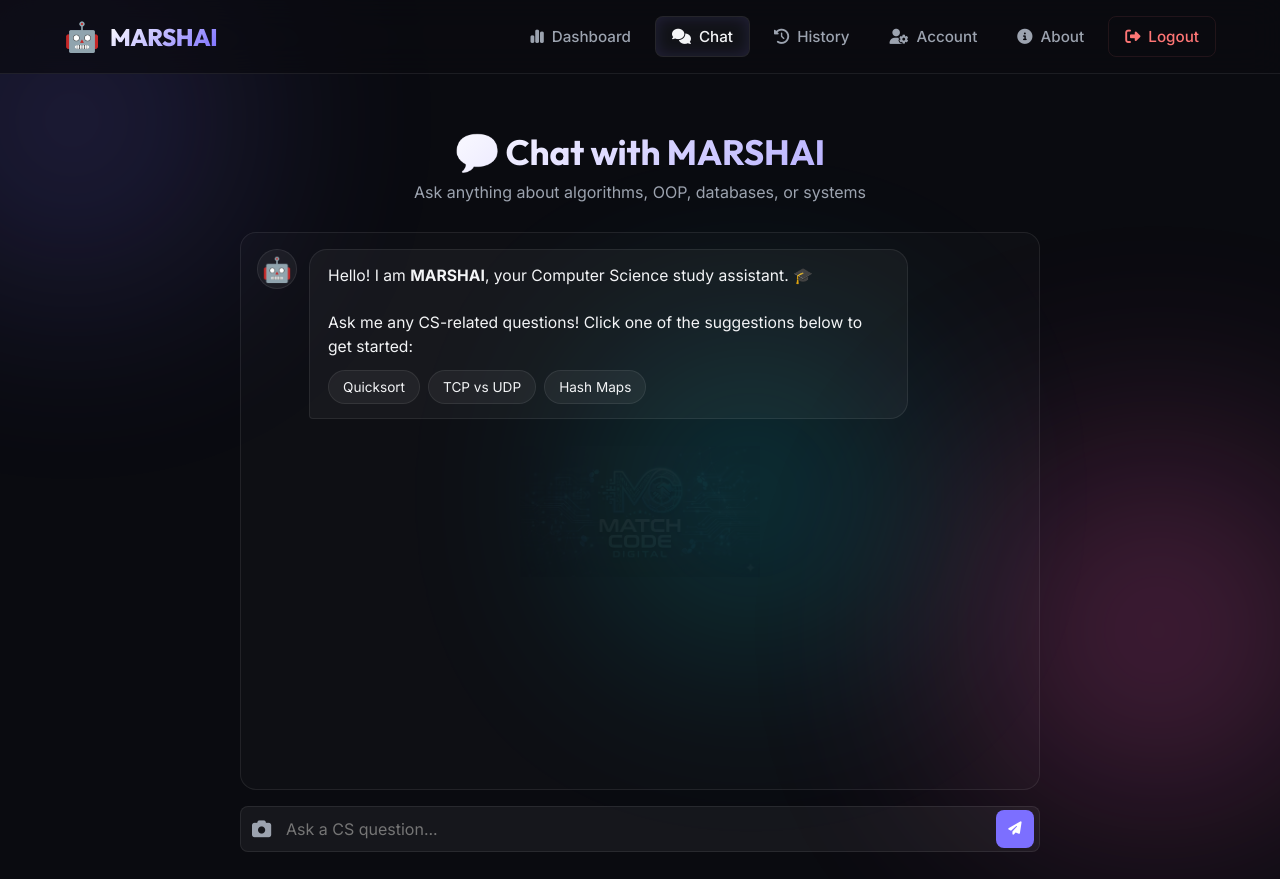
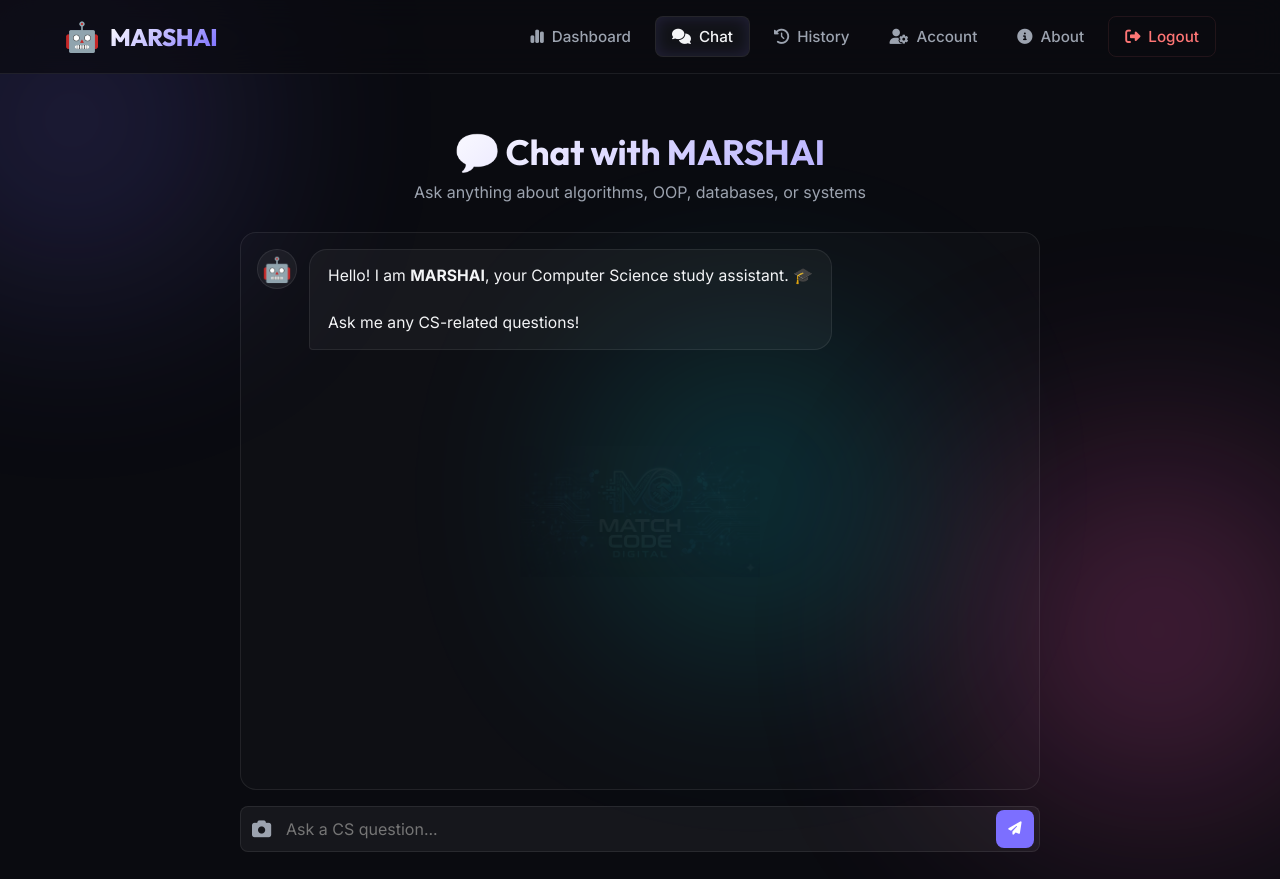
Before and after one commit to Pradeep262009/marshai, a Flask app: page /chat in a window 1280 px wide. Shown: the top 879 px of the page. Run offline with Flask 3, Linux system fonts and the light colour scheme; the visitor is signed in with stand-in values (Sample User, id 1); some libraries are stand-ins or nearby versions.

Commit message:
Delete default CS suggestions in greeting

```diff
--- a/templates/chat.html
+++ b/templates/chat.html
@@ -15,12 +15,7 @@
       <span>🤖</span>
       <div class="bubble">
         Hello! I am <strong>MARSHAI</strong>, your Computer Science study assistant. 🎓<br><br>
-        Ask me any CS-related questions! Click one of the suggestions below to get started:<br>
-        <div class="suggestion-buttons">
-          <button class="suggestion-btn" onclick="quickAsk('Explain quicksort with a simple example')">Quicksort</button>
-          <button class="suggestion-btn" onclick="quickAsk('What is the difference between TCP and UDP?')">TCP vs UDP</button>
-          <button class="suggestion-btn" onclick="quickAsk('How does a hash map work?')">Hash Maps</button>
-        </div>
+        Ask me any CS-related questions!
       </div>
     </div>
 
```
